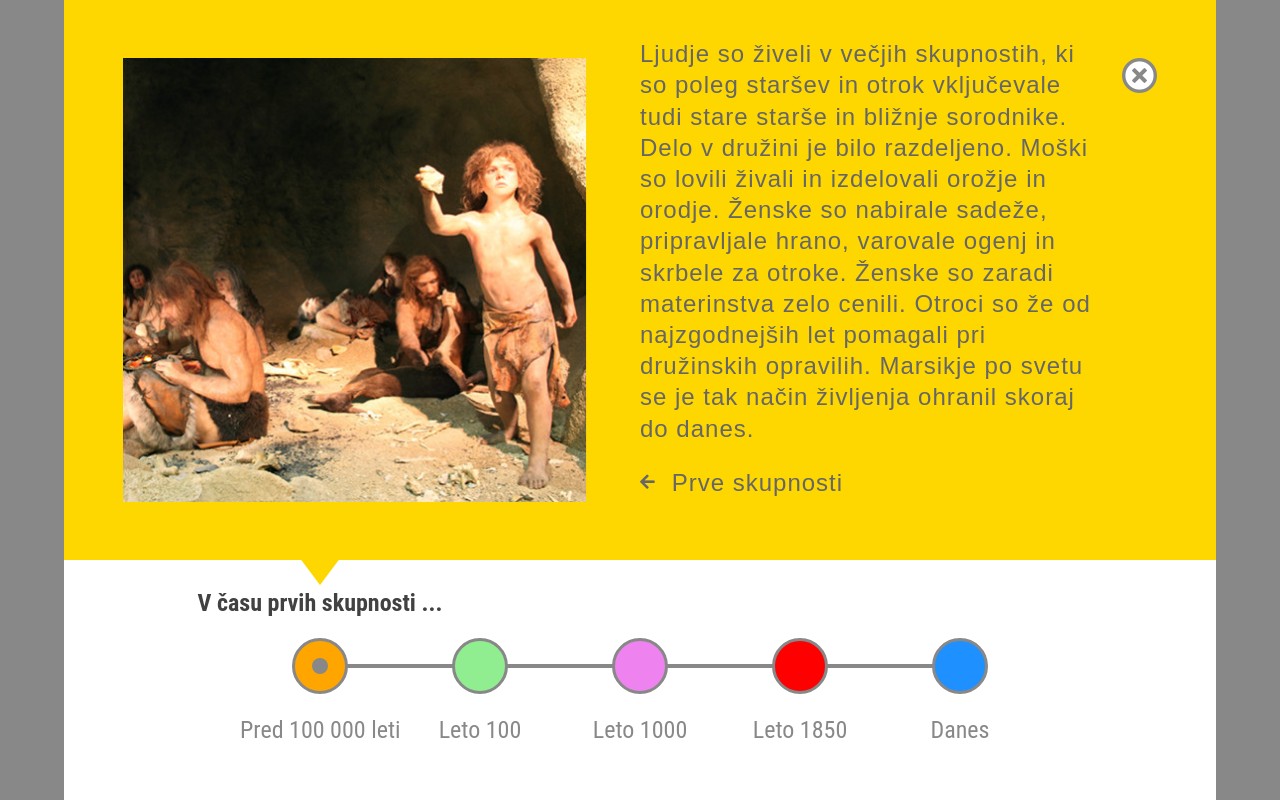
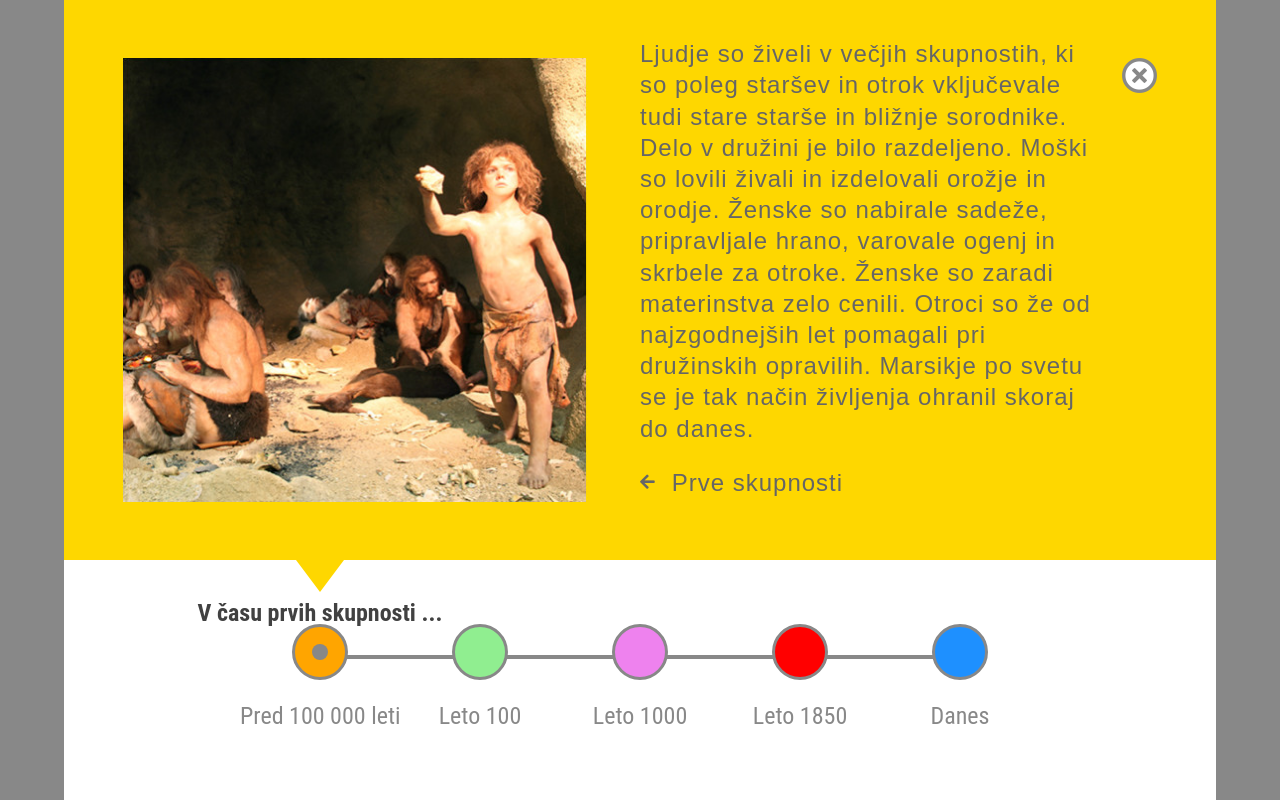
Before and after one commit to Rock-son/naloga-timeline, a React app in the folder public/: page / in a window 1280 px wide. Both pictures are taken after a click on the element 320 px from the left and 666 px from the top of the page. Built offline with nearby package versions, Linux system fonts and the light colour scheme.

Commit message:
fixated centered pointer + text

```diff
--- a/public/src/HomePage/components/NavigationBar.js
+++ b/public/src/HomePage/components/NavigationBar.js
@@ -21,7 +21,7 @@ const NavigationBar = props => {
 
 	return (
 		<div className="navigation__container">
-			{ familiesNavigation.map(obj => {
+			{ familiesNavigation.map((obj, idx) => {
 				const {
 					id = 0,
 					description = "Leto x",
@@ -33,6 +33,7 @@ const NavigationBar = props => {
 						<NavigationElement
 							key={id}
 							id={id}
+							length={{ nrOfButtons: familiesNavigation.length, currentIndex: idx }}
 							description={description}
 							color={color}
 							superscript={superscript}
--- a/public/src/HomePage/components/NavigationElement.js
+++ b/public/src/HomePage/components/NavigationElement.js
@@ -1,15 +1,15 @@
 import React from 'react';
 
 const NavigationElement = props => {
-	const { id, description, color, superscript, btnActiveId, btnHoveredId, toggleButton, onMouseEnter, onMouseLeave } = props;
+	const { id, description, color, length: { nrOfButtons, currentIndex}, superscript, btnActiveId, btnHoveredId, toggleButton, onMouseEnter, onMouseLeave } = props;
 
 	return (
 		<div className="navigation__container__box">
-			<div className={`navigation__container__box__triangle ${+btnActiveId === +id ? "active" :  ""}`}>
-				<span className={`${+btnActiveId === +id ? "active" :  " "}`}></span>
-			</div>
-			<div className={`navigation__container__box__superscript ${+btnActiveId === +id ? "active" :  ""}`}>
-				{superscript}
+			<div className={`navigation__container__box__pointer-container ${+btnActiveId === +id ? "active" :  ""}`} >
+				<div className={`navigation__container__box__pointer-container__triangle ${+btnActiveId === +id ? "active" :  ""}`} />
+				<div className={`navigation__container__box__pointer-container__superscript ${+btnActiveId === +id ? "active" :  ""}`} >
+					{superscript}
+				</div>
 			</div>
 			<div
 				className={`navigation__container__box__button ${color} ${+btnActiveId === +id ? "active" :  ""}`}
@@ -19,6 +19,7 @@ const NavigationElement = props => {
 				id={id}
 			/>
 			<div className={`navigation__container__box__description ${+btnHoveredId === +id ? "active" :  ""}`}>{description}</div>
+			{ nrOfButtons > currentIndex + 1 ? <hr className="navigation__container__box__line" /> : ""}
 		</div>
 	);
 }
--- a/public/src/HomePage/styles/navigation.scss
+++ b/public/src/HomePage/styles/navigation.scss
@@ -36,23 +36,16 @@ nav {
 		transform: translateX(100%);
 	}
 	& .navigation__container {
-		position: relative;
 		display: flex;
 		flex-direction: row;
 		justify-content: center;
 		align-items: baseline;
 		margin-top: 2%;
 		&__box {
-			position: relative;
 			z-index: 1;
 			text-align: center;
 			width: 10rem;
 			@media (min-width: 1300px) {
-				& {
-				  width: 12rem;
-				}
-			}
-			@media (min-width: 1500px) {
 				& {
 					width: 12rem;
 				}
@@ -62,76 +55,39 @@ nav {
 					width: 15rem;
 				}
 			}
-			&:not(:last-child):after {
+			&__pointer-container {
 				position: absolute;
-				z-index: -1;
-				content: "";
-				width: 100%;
-				top: 1.6rem; // half width of (button - border)
-				border: 2px solid #888;
+				top: 0;
+				opacity: 0;
+				text-align: center;
+				width: 10rem;
+				@media (min-width: 1300px) {
+					& {
+						width: 12rem;
+					}
+				}
+				@media (min-width: 1750px) {
+					& {
+						width: 15rem;
+					}
+				}
+				&.active {
+					opacity: 1;
 				}
 				&__triangle {
+					position: absolute;
 					opacity: 0;
-				position: absolute;
-				text-align: center;
-				width: 100%;
-				top: -75%;
-				@media (min-height: 580px) {
-					& {
-						top: -85%;
-					}
-				}
-				@media (min-height: 620px) {
-					& {
-						top: -95%;
-					}
-				}
-				@media (min-height: 650px) {
-					& {
-						top: -105%;
-					}
-				}
-				@media (min-height: 680px) {
-					& {
-						top: -115%;
-					}
-				}
-				@media (min-height: 720px) {
-					& {
-						top: -125%;
-					}
-				}
-				@media (min-height: 751px) {
-					& {
-						top: -80%;
-					}
-				}
-				@media (min-height: 810px) {
-					& {
-						top: -90%;
-					}
-				}
-				@media (min-height: 900px) {
-					& {
-						top: -100%;
-					}
-				}
-				& span {
-					position: absolute;
 					width: 3rem;
 					border-top: 2rem solid $cardColor;
 					border-right: 1.5rem solid transparent;
 					border-left: 1.5rem solid transparent;
-					transform: translate(-50%, 0);
 					transform: translate(-50%, -100%);
 					transition: all 1s;
 					transition-delay: 1.5s;
-					&.active {
-						transform: translate(-50%, 0);
-					}
-				}
+					margin-left: 50%;
 					&.active {
 						opacity: 1;
+						transform: translate(-50%, 0);
 					}
 				}
 				&__superscript {
@@ -141,16 +97,37 @@ nav {
 					white-space: nowrap;
 					color: #ddd;
 					width: 200%;
-				margin-top: -5rem;
+					top: 0;
 					margin-left: -50%;
 					font-weight: 900;
 					&.active {
 						opacity: 1;
-					margin-top: -3rem;
+						top: 2rem;
 						display: block;
 						color: #333;
-					transition: opacity 1s, color 2s, margin 1s;
+						transition: top 1.5s, opacity 1s, color 2s, margin 1s;
 						transition-delay: 1.5s;
+						@media (min-height: 650px) {
+							& {
+								top: 3rem;
+							}
+						}
+						@media (min-height: 700px) {
+							& {
+								top: 4rem;
+							}
+						}
+						@media (min-height: 750px) {
+							& {
+								top: 2.5rem;
+							}
+						}
+						@media (min-height: 850px) {
+							& {
+								top: 3rem;
+							}
+						}
+					}
 				}
 			}
 			&__button {
@@ -186,13 +163,38 @@ nav {
 				margin-top: 1rem;
 				color: #888;
 				white-space: nowrap;
-				@media (min-height: 1500px) {
+				@media (min-width: 1500px) {
 					& {
 					  width: 15rem;
 					}
 				}
 				&.active {
 					color: #333;
+				}
+			}
+			&__line {
+				position: relative;
+				z-index: -1;
+				border: 2px solid #888;
+				margin-left: 5rem;
+				width: 10rem;
+				top: -5rem;
+				@media (min-width: 1300px) {
+					& {
+						width: 12rem;
+						margin-left: 6rem;
+					}
+				}
+				@media (min-width: 1750px) {
+					& {
+						width: 15rem;
+						margin-left: 7.5rem;
+					}
+				}
+				@media (min-height: 750px) {
+					& {
+						top: -5.5rem;
+					}
 				}
 			}
 		}
```
Lines whose indentation alone changed are shown as unchanged.
